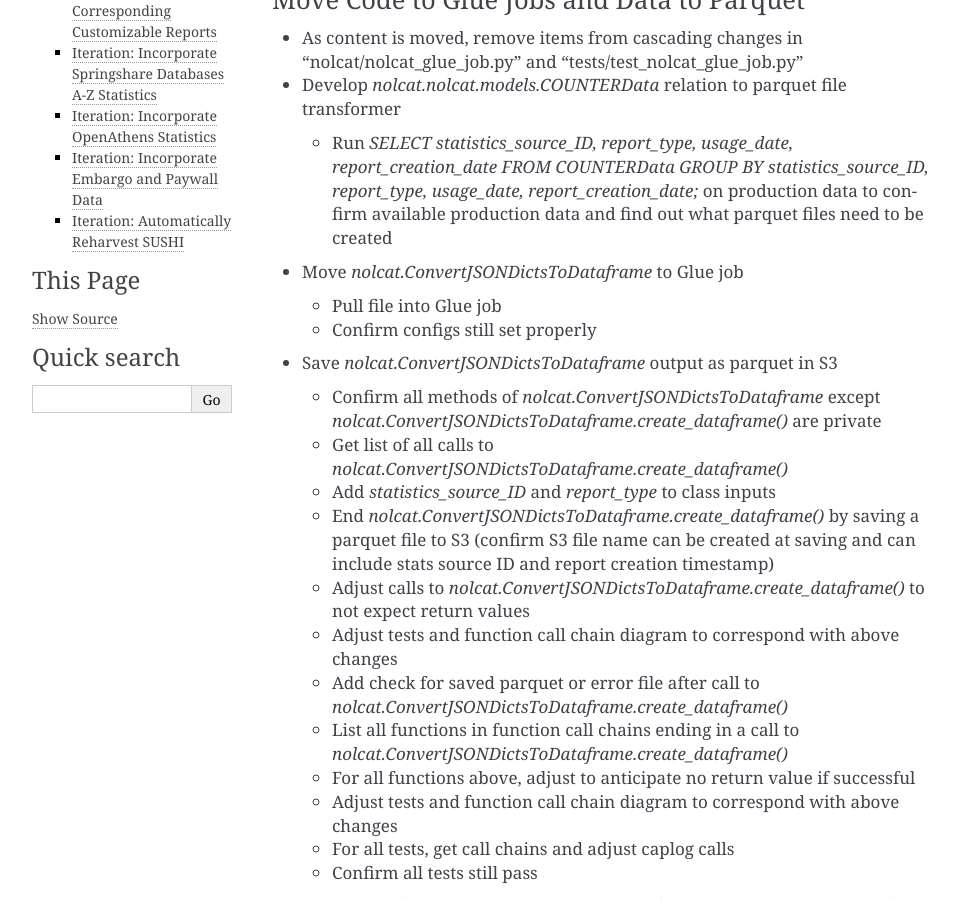
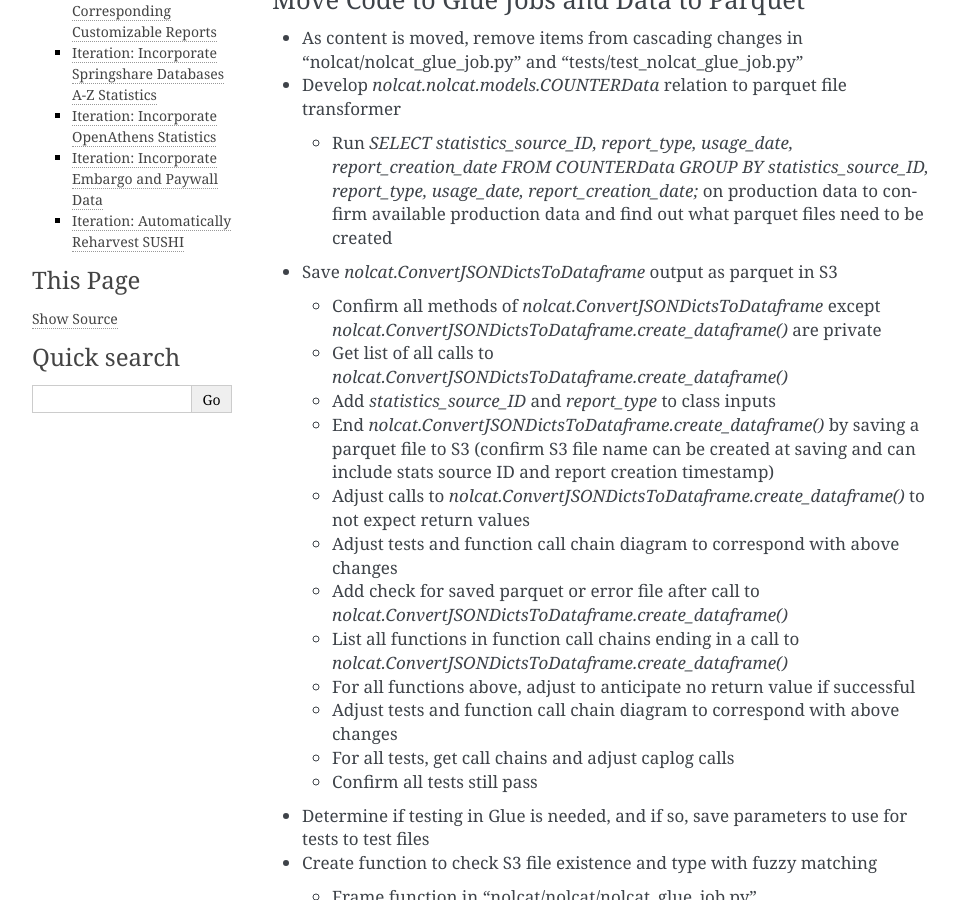
Before and after one commit to ereiskind/nolcat, a Sphinx documentation site: the page built from docs/source/roadmap.rst, in a window 1280 px wide and 900 px high, scrolled down 1291 px. Shown: the whole window, without its empty margins (148-1106 px from the left). Built offline with Sphinx 7.4.7, drawn with Linux system fonts in a browser that asks for light colours.

Commit message:
Prepare for push from AWS Glue

```diff
--- a/docs/source/roadmap.rst
+++ b/docs/source/roadmap.rst
@@ -25,11 +25,6 @@ Move Code to Glue Jobs and Data to Parquet
 * Develop `nolcat.nolcat.models.COUNTERData` relation to parquet file transformer
 
   * Run `SELECT statistics_source_ID, report_type, usage_date, report_creation_date FROM COUNTERData GROUP BY statistics_source_ID, report_type, usage_date, report_creation_date;` on production data to confirm available production data and find out what parquet files need to be created
-
-* Move `nolcat.ConvertJSONDictsToDataframe` to Glue job
-
-  * Pull file into Glue job
-  * Confirm configs still set properly
 
 * Save `nolcat.ConvertJSONDictsToDataframe` output as parquet in S3
 
--- a/docs/source/testing.rst
+++ b/docs/source/testing.rst
@@ -163,7 +163,6 @@ The preferred setup for testing database interactions involves performing all te
   * `test_bp_login`
   * `test_bp_view_lists`
   * `test_bp_view_usage`
-  * `test_ConvertJSONDictToDataframe`
   * `test_FiscalYears`
   * `test_ResourceSources`
   * `test_StatisticsSources`
```
